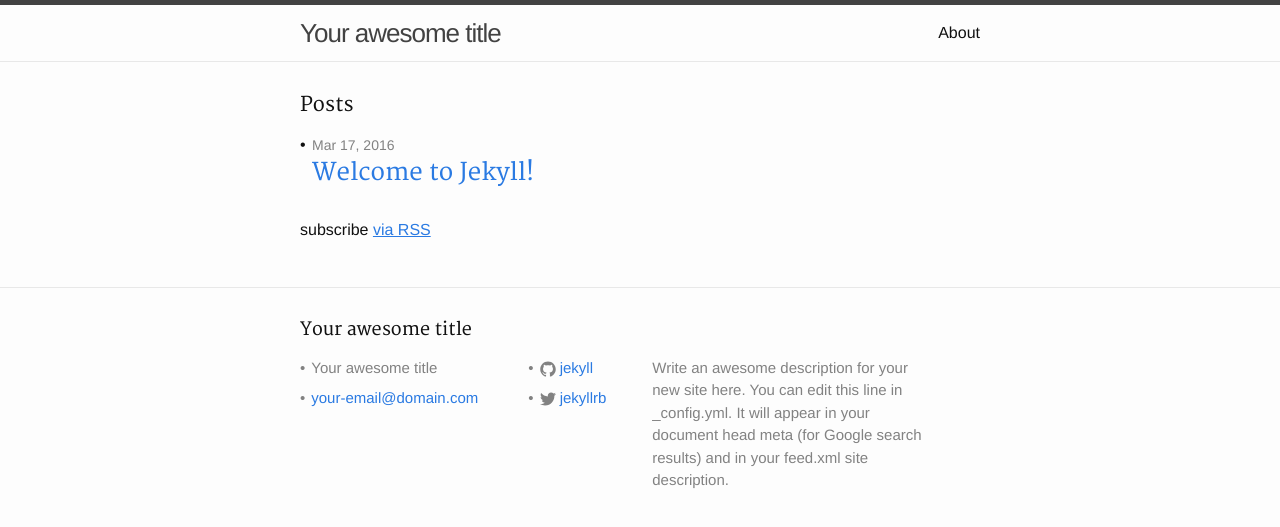
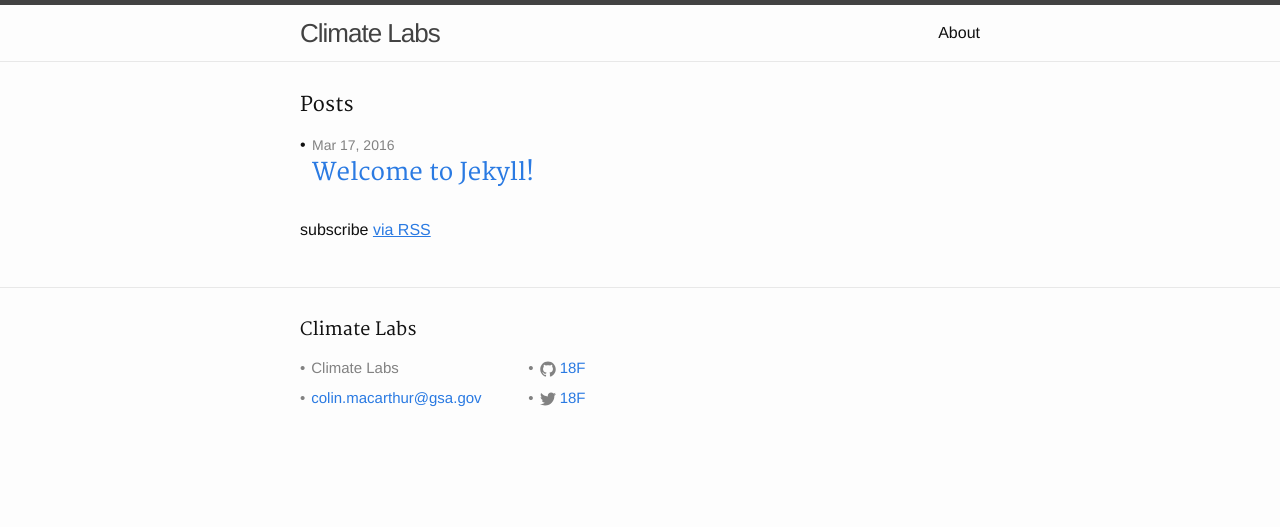
Before and after one commit to 18F/climate-labs, a Jekyll site: the page built from index.html, in a window 1280 px wide. Shown: the top 527 px of the page. Built offline with Jekyll 4.4.1, drawn with Linux system fonts in a browser that asks for light colours.

Commit message:
update config

```diff
--- a/_config.yml
+++ b/_config.yml
@@ -6,16 +6,21 @@
 # 'jekyll serve'. If you change this file, please restart the server process.
 
 # Site settings
-title: Your awesome title
-email: your-email@domain.com
-description: > # this means to ignore newlines until "baseurl:"
-  Write an awesome description for your new site here. You can edit this
-  line in _config.yml. It will appear in your document head meta (for
-  Google search results) and in your feed.xml site description.
-baseurl: "" # the subpath of your site, e.g. /blog
-url: "http://yourdomain.com" # the base hostname & protocol for your site
-twitter_username: jekyllrb
-github_username:  jekyll
+title: Climate Labs
+
+email: colin.macarthur@gsa.gov
+
+# this means to ignore newlines until "baseurl:"
+description: ''
+
+# the subpath of your site, e.g. /blog
+baseurl: ''
+
+# the base hostname & protocol for your site
+url: ''
+
+twitter_username: 18F
+github_username:  18F
 
 # Build settings
 markdown: kramdown
```
